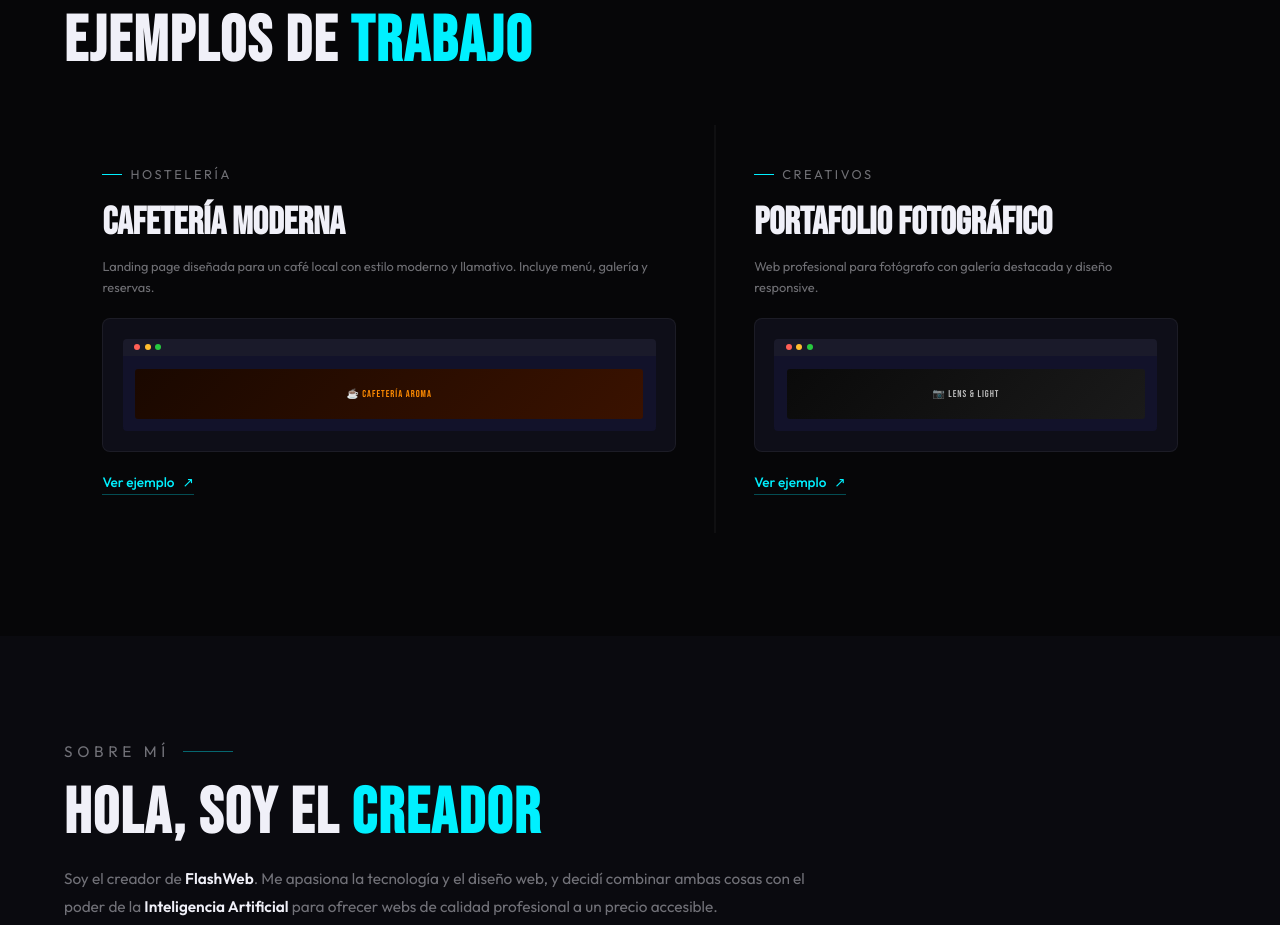
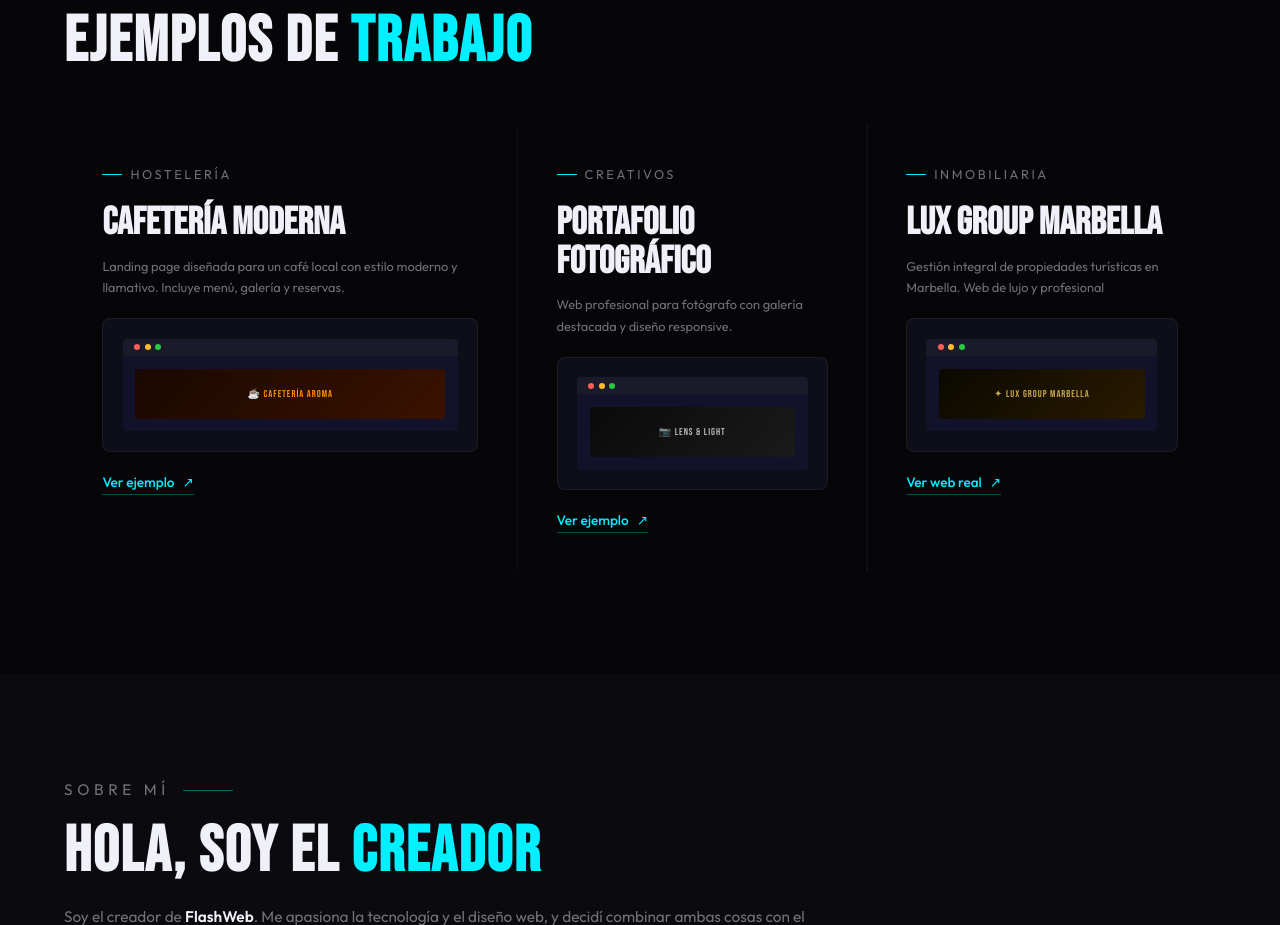
Before and after one commit to pidetuflashweb-svg/FlashWeb, a plain HTML site: page index.html in a window 1280 px wide. Shown: the part 2304-3229 px from the top of the page. Drawn offline with Linux system fonts and the light colour scheme.

Commit message:
Update index.html

```diff
--- a/index.html
+++ b/index.html
@@ -218,7 +218,7 @@
        PORTFOLIO
     ══════════════════════════════════════ */
     .portfolio { position:relative; z-index:1; padding:var(--sec) var(--px); }
-    .portfolio-grid { display:grid; grid-template-columns:1.3fr 1fr; gap:1.5px; background:rgba(255,255,255,.04); margin-top:clamp(2rem,4vw,4rem); }
+    .portfolio-grid { display:grid; grid-template-columns:1.3fr 1fr 1fr; gap:1.5px; background:rgba(255,255,255,.04); margin-top:clamp(2rem,4vw,4rem); }
     .portfolio-card { background:var(--bg); padding:clamp(1.5rem,3vw,3rem); position:relative; overflow:hidden; }
     .portfolio-card:hover .portfolio-arrow { transform:translate(4px,-4px); }
     .portfolio-tag { font-size:.7rem; letter-spacing:.2em; text-transform:uppercase; color:var(--electric); margin-bottom:.8rem; display:flex; align-items:center; gap:.5rem; }
@@ -306,7 +306,7 @@
       .process-steps         { grid-template-columns:repeat(2,1fr); gap:2rem; }
       .process-steps::before { display:none; }
 
-      .portfolio-grid  { grid-template-columns:1fr; }
+      .portfolio-grid  { grid-template-columns:1fr 1fr; }
       .contact-section { grid-template-columns:1fr; }
     }
 
@@ -316,6 +316,7 @@
     @media (max-width: 580px) {
       .services-grid { grid-template-columns:1fr; }
       .process-steps { grid-template-columns:1fr; gap:1.5rem; }
+      .portfolio-grid { grid-template-columns:1fr; }
       .hero-actions  { flex-direction:column; }
       .btn-primary, .btn-ghost { text-align:center; width:100%; }
       .form-row      { grid-template-columns:1fr; }
@@ -445,10 +446,14 @@
         <div class="portfolio-visual"><div class="mini-mockup"><div class="mm-bar"><div class="mm-dot" style="background:#ff5f56"></div><div class="mm-dot" style="background:#ffbd2e"></div><div class="mm-dot" style="background:#27c93f"></div></div><div class="mm-body"><div class="mm-hero" style="background:linear-gradient(135deg,#0a0a0a,#1a1a1a);"><span class="mm-title" style="color:rgba(255,255,255,.7);">📷 LENS & LIGHT</span></div></div></div></div>
         <a href="fotografo.html" target="_blank" class="portfolio-link">Ver ejemplo <span class="portfolio-arrow">↗</span></a>
       </div>
+      <div class="portfolio-card">
+        <p class="portfolio-tag">Inmobiliaria</p><h3>Lux Group Marbella</h3>
+        <p>Gestión integral de propiedades turísticas en Marbella. Web de lujo y profesional</p>
+        <div class="portfolio-visual"><div class="mini-mockup"><div class="mm-bar"><div class="mm-dot" style="background:#ff5f56"></div><div class="mm-dot" style="background:#ffbd2e"></div><div class="mm-dot" style="background:#27c93f"></div></div><div class="mm-body"><div class="mm-hero" style="background:linear-gradient(135deg,#0a0800,#1a1200,#2a1a00);"><span class="mm-title" style="color:#c9a84c;">✦ LUX GROUP MARBELLA</span></div></div></div></div>
+        <a href="https://luxgroupmarbella.com" target="_blank" class="portfolio-link">Ver web real <span class="portfolio-arrow">↗</span></a>
+      </div>
     </div>
   </section>
-
-  <!-- ABOUT -->
   <section class="about" id="sobre-mi">
     <div class="about-inner reveal">
       <p class="section-tag">Sobre mí</p>
```
